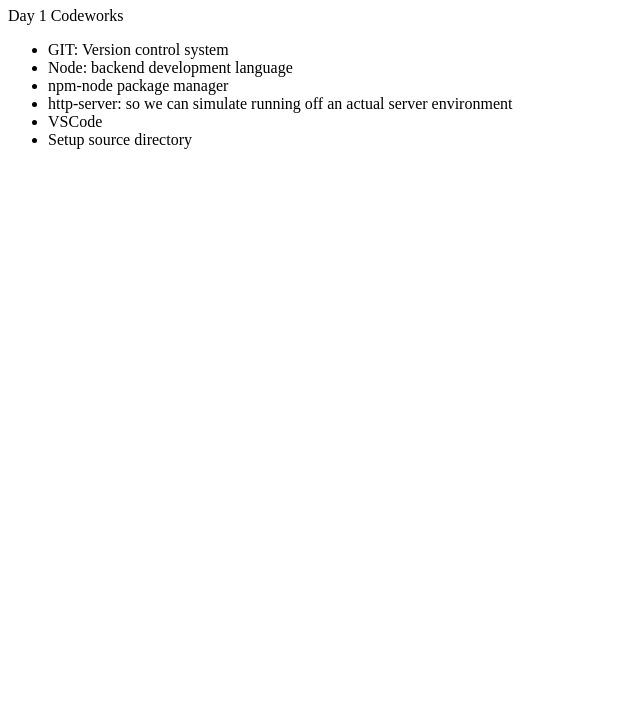
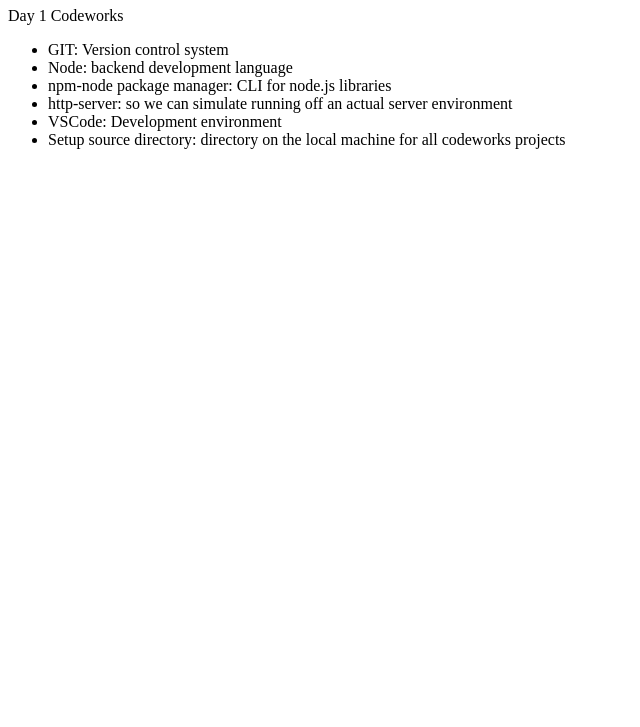
Before and after one commit to dkrichins/env-setup, a plain HTML site: page index.html in a window 1280 px wide. Shown: the part 73-800 px from the top of the page, without its empty margins (0-640 px from the left). Drawn offline with Linux system fonts and the light colour scheme.

Commit message:
decscription source directory and npm

```diff
--- a/index.html
+++ b/index.html
@@ -12,10 +12,10 @@
     <ul>
         <li>GIT: Version control system</li>
         <li>Node: backend development language</li>
-        <li>npm-node package manager</li>
+        <li>npm-node package manager: CLI for node.js libraries</li>
         <li>http-server:  so we can simulate running off an actual server environment</li>
-        <li>VSCode</li>
-        <li>Setup source directory</li>
+        <li>VSCode: Development environment </li>
+        <li>Setup source directory: directory on the local machine for all codeworks projects</li>
     </ul>
 </body>
 </html>
```
